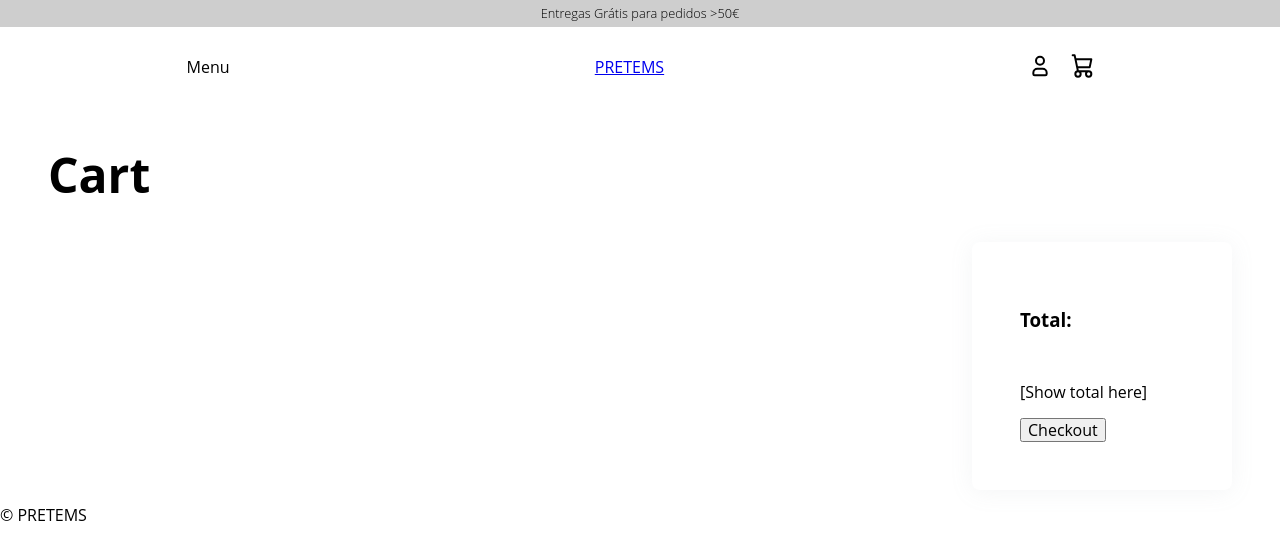
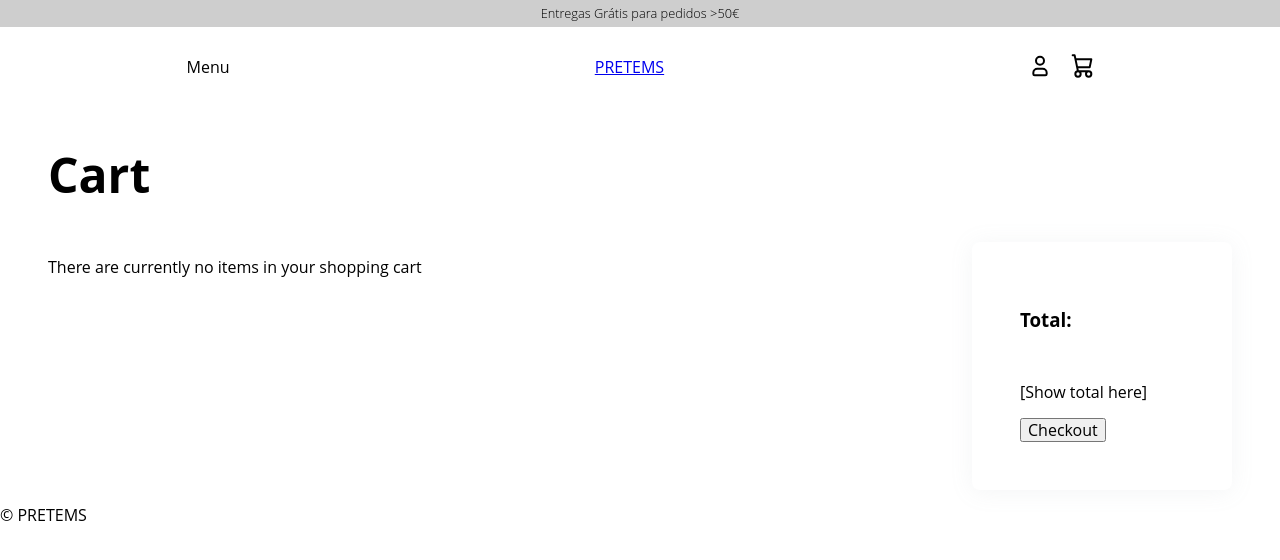
Before and after one commit to g0ncal0/ltw_pretems, a PHP site: page /cart.php in a window 1280 px wide. Shown: the top 560 px of the page. Run offline with PHP 8.4, Linux system fonts and the light colour scheme; data comes from the database, SQL or seed files in the repository.

Commit message:
Added message when cart emtpy

```diff
--- a/cart.php
+++ b/cart.php
@@ -16,14 +16,21 @@
     }
 
     $cart_items = get_cart_items_from_user($db);
+
+
     ?><link rel="stylesheet" href="cart.css"><?php  // FIXME: Should this be here?
 
     // Output cart interface
     ?>
     <h2>Cart</h2>
     <div class="cart_interface">
-        <?php output_list_cart_items($cart_items); ?>
-        <?php output_total(); ?>
+        <?php
+            if ($cart_items){
+             output_list_cart_items($cart_items);
+        } else {
+            echo "<p>There are currently no items in your shopping cart</p>";
+        }
+        output_total(); ?>
     </div>
     <?php
 
```
